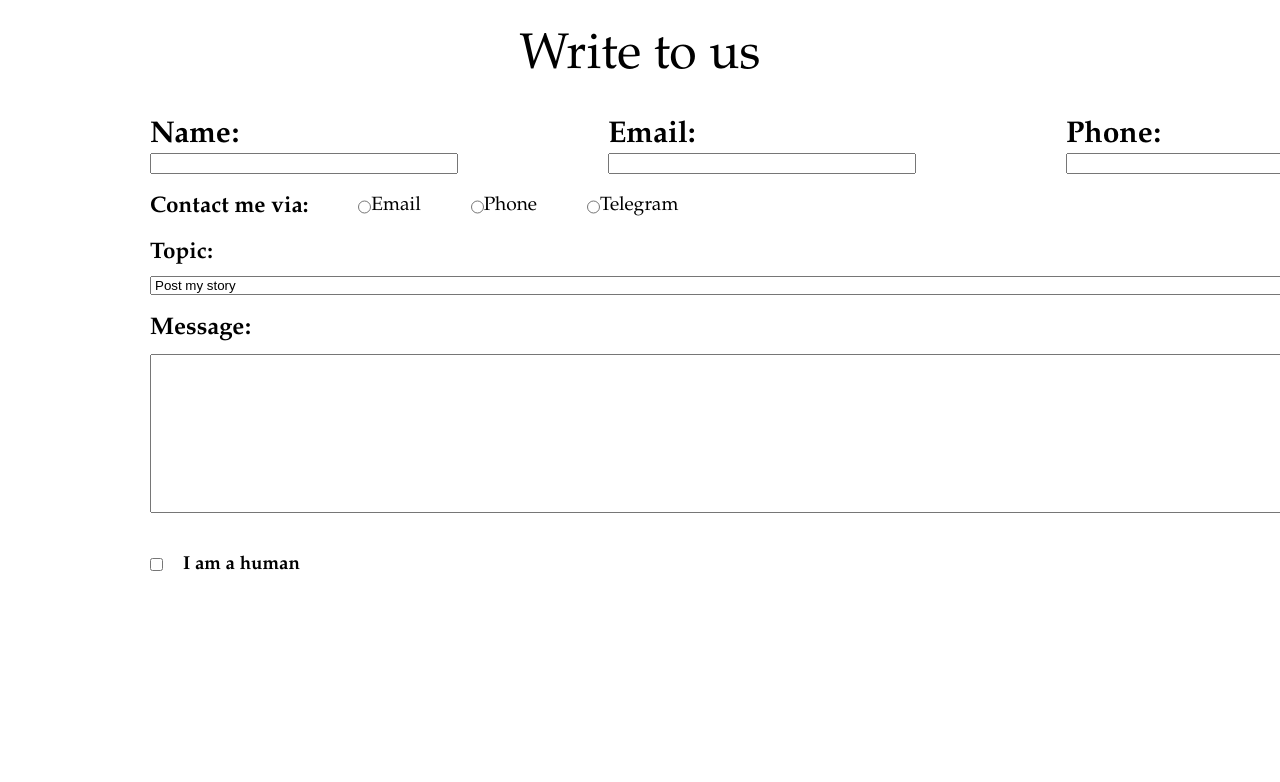
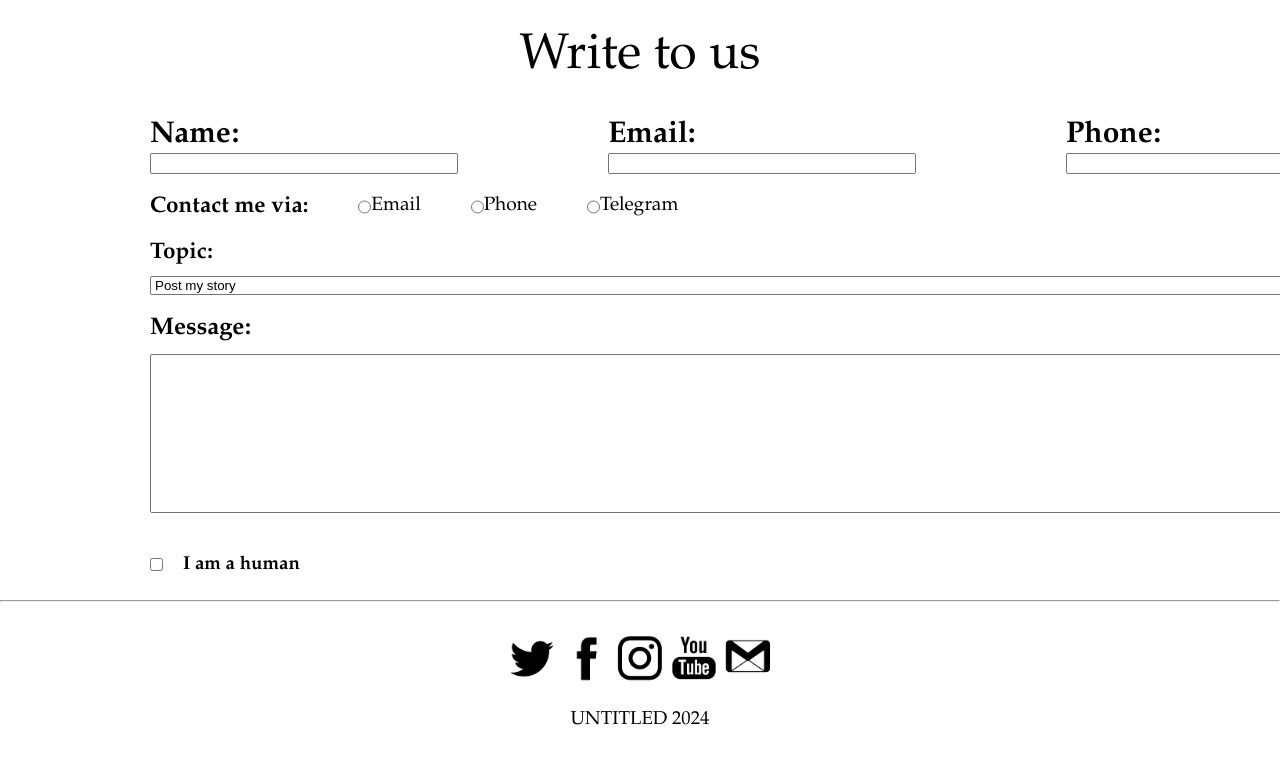
Before and after one commit to roman123org/controlwork, a plain HTML site: page index.html in a window 1280 px wide. Shown: the part 3158-3940 px from the top of the page. Before the commit the page ends 3758 px from the top, so only its background shows below. Drawn offline with Linux system fonts and the light colour scheme.

Commit message:
create footer

```diff
--- a/index.html
+++ b/index.html
@@ -220,6 +220,17 @@
             </div>
         </form>
     </section>
+    <hr>
+    <footer>
+        <div class="link">
+            <a href="#"><img src="./img/twitter-128.png" alt=""></a>
+            <a href="#"><img src="./img/facebook-128.png" alt=""></a>
+            <a href="#"><img src="./img/instagram-2-128.png" alt=""></a>
+            <a href="#"><img src="./img/youtube-128.png" alt=""></a>
+            <a href="#"><img src="./img/gmail-128.png" alt=""></a>
+        </div>
+        <h3>UNTITLED 2024</h3>
+    </footer>
 </body>
 
 </html>
--- a/style.css
+++ b/style.css
@@ -503,3 +503,27 @@ input[type="checkbox"] {
 #form {
     margin-bottom: 20px;
 }
+
+footer {
+    margin-top: 30px;
+    height: 150px;
+}
+
+footer>.link>a>img {
+    width: 50px;
+    transition: 0.2s;
+}
+
+footer>.link>a>img:hover {
+    transform: scale(1.5);
+}
+
+footer>.link {
+    text-align: center;
+}
+
+footer>h3 {
+    text-align: center;
+    margin-top: 20px;
+    font-weight: normal;
+}
```
